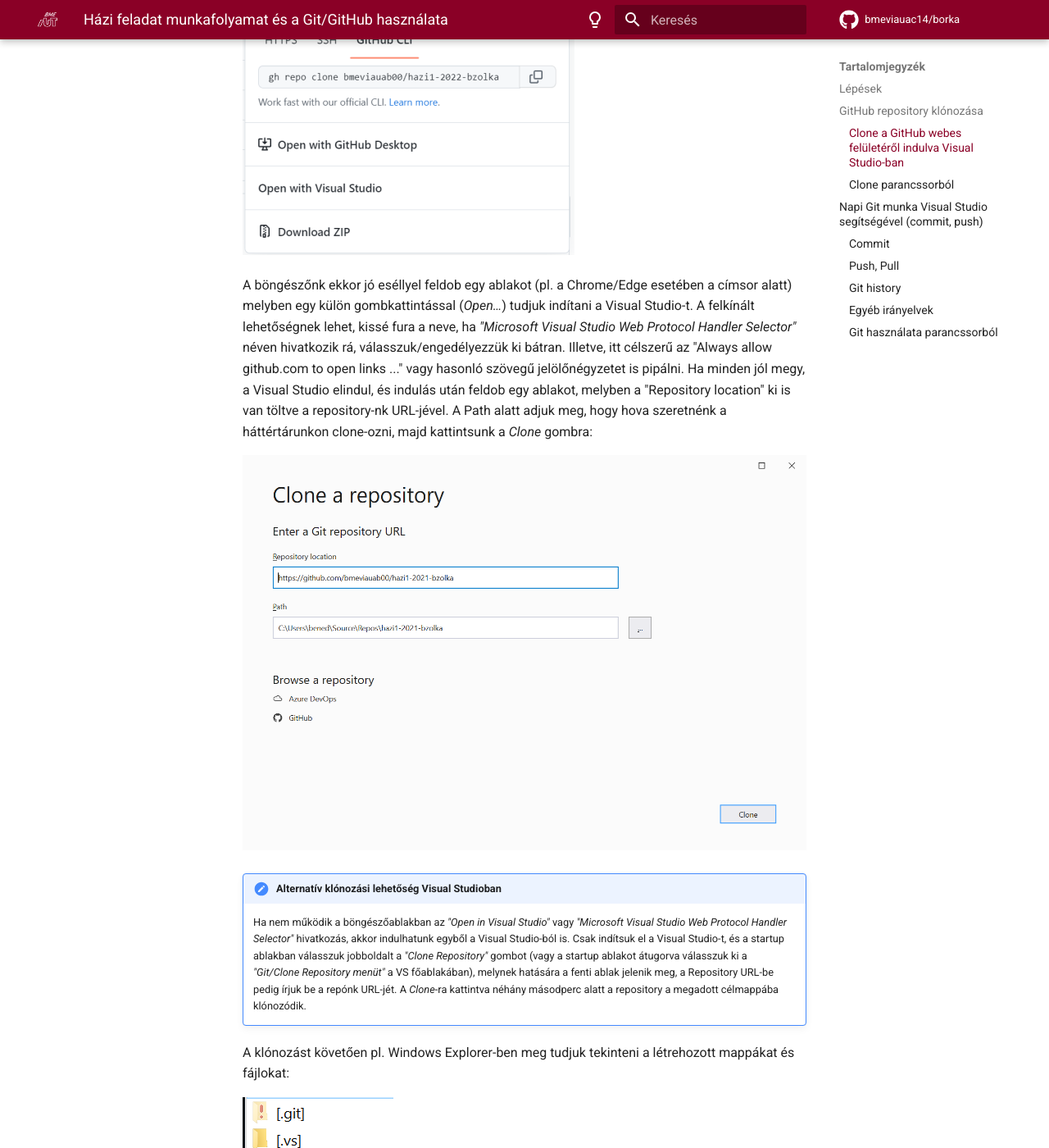
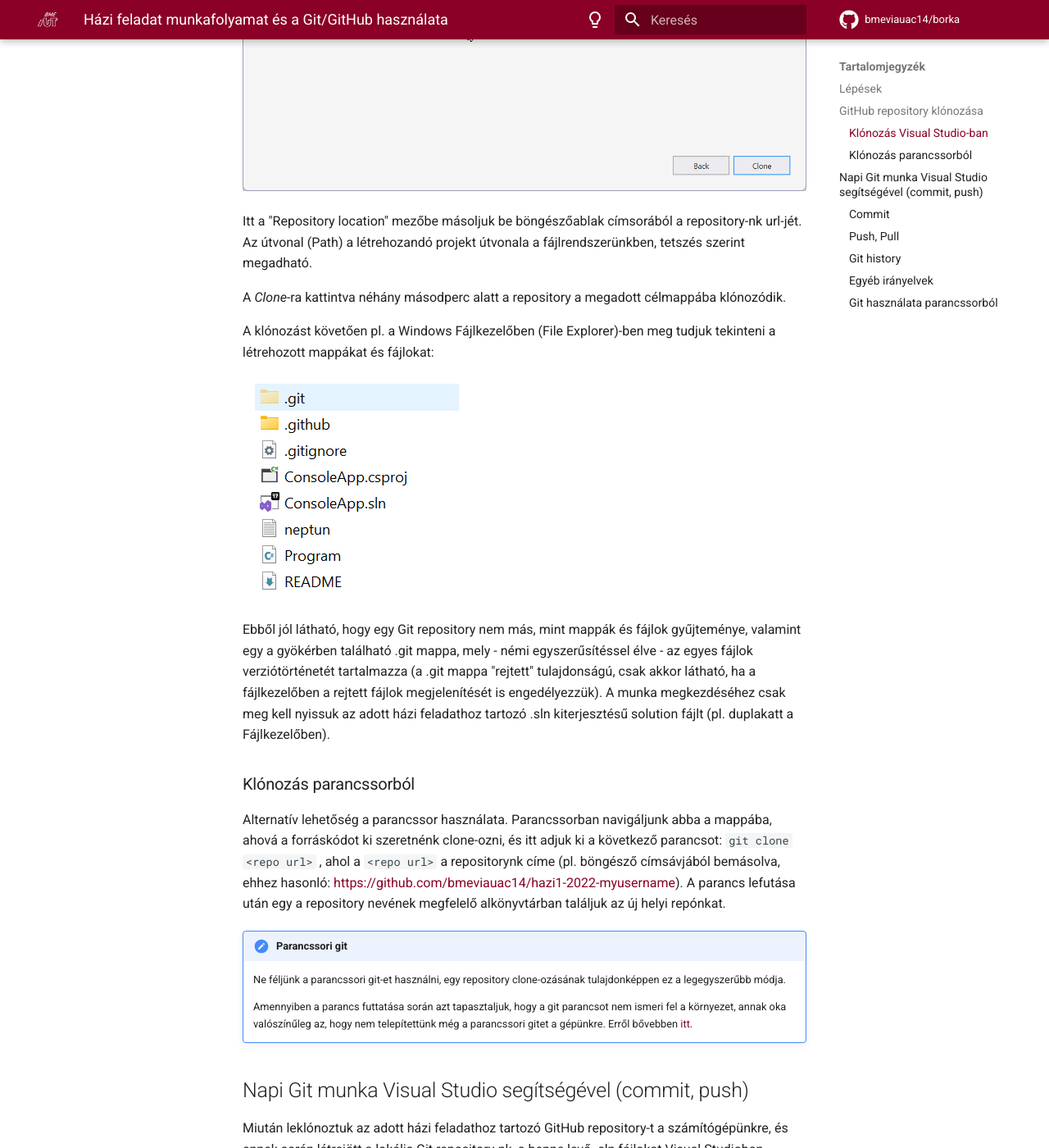
Before and after one commit to bmeviauac14/BORKA, an MkDocs documentation site: the page built from docs/hazi/hf-folyamat/index.md, in a window 1280 px wide and 1400 px high, scrolled down 3155 px. Shown: the whole window at 82% size. Built offline with MkDocs 1.6.1 and Material for MkDocs 9.7.7, drawn with Linux system fonts in a browser that asks for light colours; emoji names are drawn with the system emoji font; comment, search, counter and statistics services are not loaded; some of the changed text lies outside the part shown.

Commit message:
Git használat leírás frissítés

```diff
--- a/docs/hazi/hf-folyamat/index.md
+++ b/docs/hazi/hf-folyamat/index.md
@@ -32,10 +32,10 @@
 
 Két lehetőséget nézünk meg alább:
 
-- Klónozás a GitHub webes felületéről indulva Visual Studioban
+- Klónozás Visual Studioban
 - Klónozás parancssorból
 
-### Clone a GitHub webes felületéről indulva Visual Studio-ban
+### Klónozás Visual Studio-ban
 
 Egy (házi feladathoz tartozó) repository klónozásra számos mód van, egy lehetőség a következő. Nyissuk meg az elkészült repository online oldalát, melyre több módon eljuthatunk. Lehetőségek pl.:
 
@@ -47,25 +47,21 @@
 
 ![GitHub repo oldal](images/github-repo-page.png)
 
-Kattintsunk a zöld színű *Code* gombon, majd a lenyíló menüben az *"Open in Visual Studio"* linkre:
-
-![GitHub repo oldal - Code gomb](images/github-code-button-open.png)
-
-A böngészőnk ekkor jó eséllyel feldob egy ablakot (pl. a Chrome/Edge esetében a címsor alatt) melyben egy külön gombkattintással (*Open…*) tudjuk indítani a Visual Studio-t. A felkínált lehetőségnek lehet, kissé fura a neve, ha *"Microsoft Visual Studio Web Protocol Handler Selector"* néven hivatkozik rá, válasszuk/engedélyezzük ki bátran. Illetve, itt célszerű az "Always allow github.com to open links ..." vagy hasonló szövegű jelölőnégyzetet is pipálni.
-Ha minden jól megy, a Visual Studio elindul, és indulás után feldob egy ablakot, melyben a "Repository location" ki is van töltve a repository-nk URL-jével. A Path alatt adjuk meg, hogy hova szeretnénk a háttértárunkon clone-ozni, majd kattintsunk a *Clone* gombra:
+Indítsuk el a Visual Studiot, és a megjelenő ablak jobb oldalán kattintsunk a "Clone a repository" gombon. Ekkor a következő ablak jelenik meg:
 
 ![Repository clone Visual Studionban](images/vs-clone-a-repository.png)
 
-!!!note "Alternatív klónozási lehetőség Visual Studioban"
-    Ha nem működik a böngészőablakban az *"Open in Visual Studio"* vagy *"Microsoft Visual Studio Web Protocol Handler Selector"* hivatkozás, akkor indulhatunk egyből a Visual Studio-ból is. Csak indítsuk el a Visual Studio-t, és a startup ablakban válasszuk jobboldalt a *"Clone Repository"* gombot (vagy a startup ablakot átugorva válasszuk ki a *"Git/Clone Repository menüt"* a VS főablakában), melynek hatására a fenti ablak jelenik meg, a Repository URL-be pedig írjuk be a repónk URL-jét. A *Clone*-ra kattintva néhány másodperc alatt a repository a megadott célmappába klónozódik.
+Itt a "Repository location" mezőbe másoljuk be böngészőablak címsorából a repository-nk url-jét. Az útvonal (Path) a létrehozandó projekt útvonala a fájlrendszerünkben, tetszés szerint megadható.
 
-A klónozást követően pl. Windows Explorer-ben meg tudjuk tekinteni a létrehozott mappákat és fájlokat:
+A *Clone*-ra kattintva néhány másodperc alatt a repository a megadott célmappába klónozódik.
 
-![Git repository a fájlrendszerben](images/git-folder-in-explorer.png)
+A klónozást követően pl. a Windows Fájlkezelőben (File Explorer)-ben meg tudjuk tekinteni a létrehozott mappákat és fájlokat:
 
-Ebből jól látható, hogy egy Git repository nem más, mint mappák és fájlok gyűjteménye, valamint egy a gyökérben található .git mappa, mely (némi egyszerűsítéssel élve) az egyes fájlok verziótörténetét tartalmazza. A munka megkezdéséhez csak meg kell nyissuk az adott házi feladathoz tartozó .sln kiterjesztésű solution fájlt (pl. duplakatt Windows Explorerben).
+![Repo a fájlrendszerben](images/git-folder-in-explorer.png)
 
-### Clone parancssorból
+Ebből jól látható, hogy egy Git repository nem más, mint mappák és fájlok gyűjteménye, valamint egy a gyökérben található .git mappa, mely - némi egyszerűsítéssel élve - az egyes fájlok verziótörténetét tartalmazza (a .git mappa "rejtett" tulajdonságú, csak akkor látható, ha a fájlkezelőben a rejtett fájlok megjelenítését is engedélyezzük). A munka megkezdéséhez csak meg kell nyissuk az adott házi feladathoz tartozó .sln kiterjesztésű solution fájlt (pl. duplakatt a Fájlkezelőben).
+
+### Klónozás parancssorból
 
 Alternatív lehetőség a parancssor használata. Parancssorban navigáljunk abba a mappába, ahová a forráskódot ki szeretnénk clone-ozni, és itt adjuk ki a következő parancsot:
 `git clone <repo url>`
```
Also changed, not shown: docs/hazi/git-github-github-classroom/index.md (+6 -0 lines), docs/hazi/hf-folyamat/images/git-folder-in-explorer.png, docs/hazi/hf-folyamat/images/github-code-button-open.png (deleted), docs/hazi/hf-folyamat/images/github-repo-page.png, docs/hazi/hf-folyamat/images/vs-clone-a-repository.png, 1 other file.
